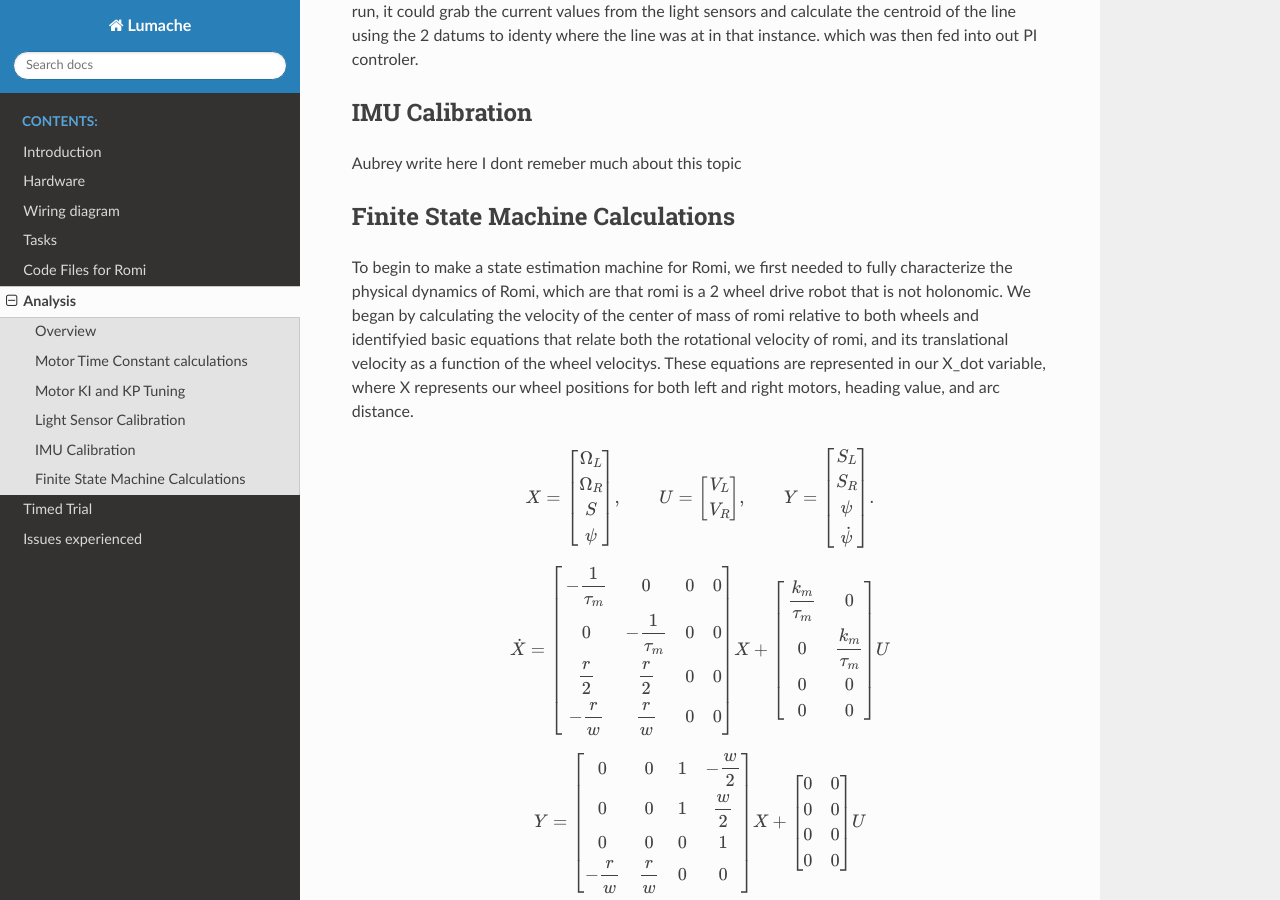
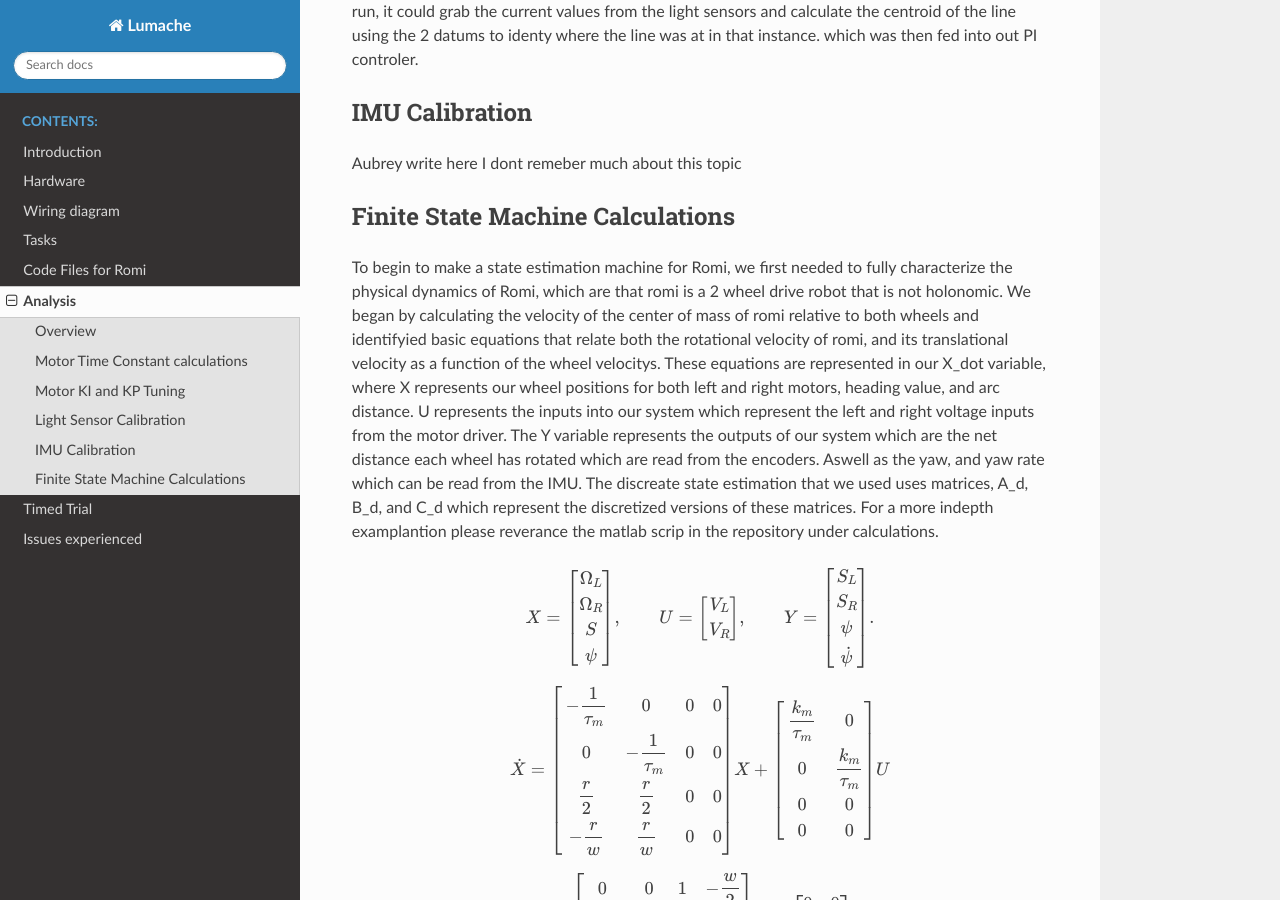
Before and after one commit to jirehevelasquez/mech-romi-files-, a Sphinx documentation site: the page built from docs/source/Analysis.rst, in a window 1280 px wide and 900 px high, scrolled down 984 px. Built offline with Sphinx 7.4.7 and the Read the Docs theme 3.1.0, drawn with Linux system fonts in a browser that asks for light colours.

Commit message:
Update Analysis.rst

```diff
--- a/docs/source/Analysis.rst
+++ b/docs/source/Analysis.rst
@@ -23,7 +23,7 @@ Aubrey write here I dont remeber much about this topic
 
 Finite State Machine Calculations
 ----------------------------------
-To begin to make a state estimation machine for Romi, we first needed to fully characterize the physical dynamics of Romi, which are that romi is a 2 wheel drive robot that is not holonomic. We began by calculating the velocity of the center of mass of romi relative to both wheels and identifyied basic equations that relate both the rotational velocity of romi, and its translational velocity as a function of the wheel velocitys. These equations are represented in our X_dot variable, where X represents our wheel positions for both left and right motors, heading value, and arc distance.
+To begin to make a state estimation machine for Romi, we first needed to fully characterize the physical dynamics of Romi, which are that romi is a 2 wheel drive robot that is not holonomic. We began by calculating the velocity of the center of mass of romi relative to both wheels and identifyied basic equations that relate both the rotational velocity of romi, and its translational velocity as a function of the wheel velocitys. These equations are represented in our X_dot variable, where X represents our wheel positions for both left and right motors, heading value, and arc distance. U represents the inputs into our system which represent the left and right voltage inputs from the motor driver. The Y variable represents the outputs of our system which are the net distance each wheel has rotated which are read from the encoders. Aswell as the yaw, and yaw rate which can be read from the IMU. The discreate state estimation that we used uses matrices, A_d, B_d, and C_d which represent the discretized versions of these matrices. For a more indepth examplantion please reverance the matlab scrip in the repository under calculations.
 
 .. math::
 
@@ -68,6 +68,7 @@ To begin to make a state estimation machine for Romi, we first needed to fully c
    \end{bmatrix}
    U
 
+
 .. math::
 
    Y =
```
